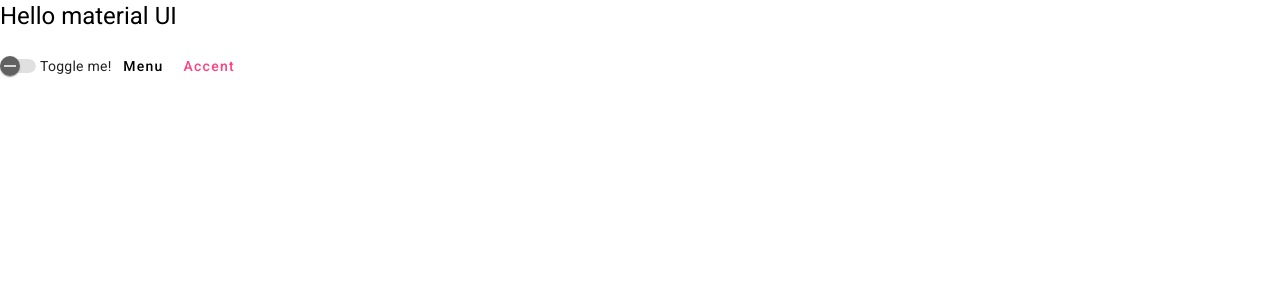
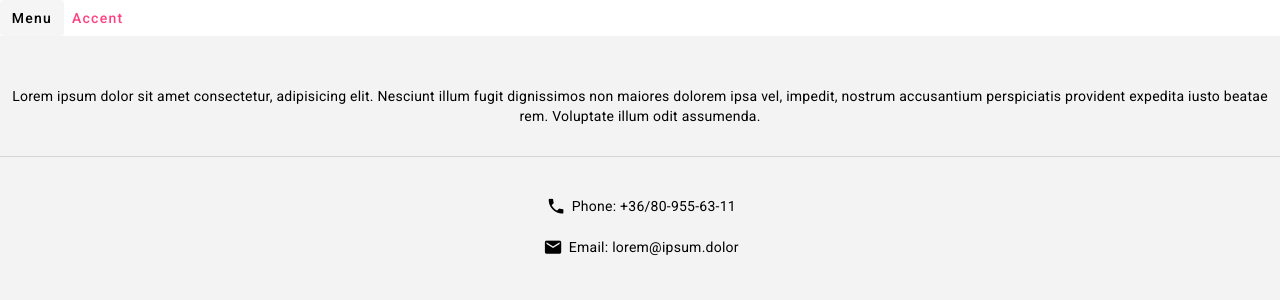
Before and after one commit to siposm/oktatas-frontend-dev, an Angular app in the folder modul-12/myApp/: page / in a window 1280 px wide. Shown: the top 300 px of the page. Built offline with nearby package versions, Linux system fonts and the light colour scheme.

Commit message:
footer updated

```diff
--- a/modul-12/myApp/src/app/app.component.html
+++ b/modul-12/myApp/src/app/app.component.html
@@ -1,6 +1,5 @@
-<h1>Hello material UI</h1>
-<mat-slide-toggle>Toggle me!</mat-slide-toggle>
-<button mat-button>Menu</button>
-<button mat-button color="accent">Accent</button>
+<app-navigation></app-navigation>
 
 <router-outlet></router-outlet>
+
+<app-footer></app-footer>
--- /dev/null
+++ b/modul-12/myApp/src/app/footer/footer.component.html
@@ -0,0 +1,12 @@
+<footer>
+    <p>Lorem ipsum dolor sit amet consectetur, adipisicing elit. Nesciunt illum fugit dignissimos non maiores dolorem ipsa vel, impedit, nostrum accusantium perspiciatis provident expedita iusto beatae rem. Voluptate illum odit assumenda.</p>
+    <mat-divider></mat-divider>
+    <p>
+        <mat-icon aria-hidden="false" aria-label="Example home icon" fontIcon="phone"></mat-icon>
+        Phone: +36/80-955-63-11
+    </p>
+    <p>
+        <mat-icon aria-hidden="false" aria-label="Example home icon" fontIcon="email"></mat-icon>
+        Email: lorem@ipsum.dolor
+    </p>
+</footer>
--- /dev/null
+++ b/modul-12/myApp/src/app/footer/footer.component.scss
@@ -0,0 +1,17 @@
+footer {
+    padding: 50px 0;
+    min-height: 100px;
+    text-align: center;
+    vertical-align: middle;
+    background-color: rgb(243, 243, 243);
+}
+
+mat-divider {
+    margin: 30px 0;
+}
+
+mat-icon {
+    font-size: 1.4em;
+    position: relative;
+    top: 0.5em;
+}
--- /dev/null
+++ b/modul-12/myApp/src/app/navigation/navigation.component.html
@@ -0,0 +1,2 @@
+<button mat-button>Menu</button>
+<button mat-button color="accent">Accent</button>
```
Also changed, not shown: modul-12/myApp/src/app/app.module.ts (+11 -1 lines), modul-12/myApp/src/app/footer/footer.component.ts (added, +10 -0 lines), modul-12/myApp/src/app/navigation/navigation.component.ts (added, +10 -0 lines), modul-12/myApp/src/app/navigation/navigation.component.scss (added), 2 other files (tests, documents, lock files or other folders).
